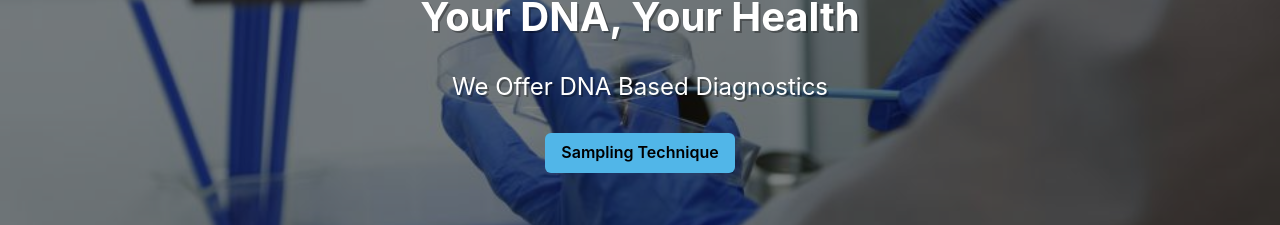
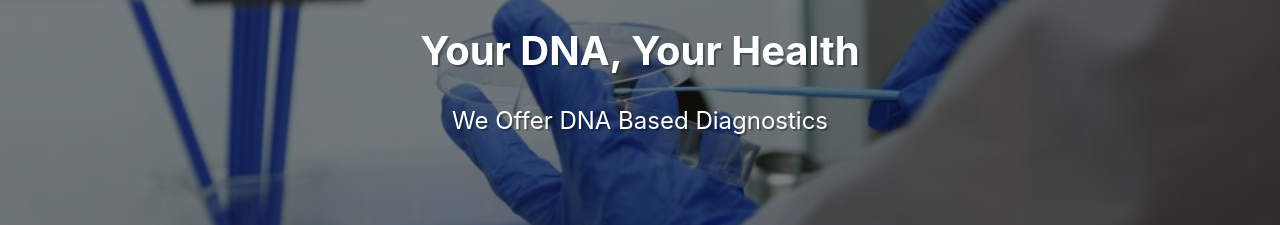
Before and after one commit to frectonz/mrc-et, a Next.js app: page /tests in a window 1280 px wide. Shown: the part 197-422 px from the top of the page. Built offline with nearby package versions, Linux system fonts and the light colour scheme.

Commit message:
removing sampling techniques link

```diff
--- a/cms/collections/pages.ts
+++ b/cms/collections/pages.ts
@@ -136,11 +136,6 @@ const testsPage: CmsCollectionFile = {
       name: "headline_image",
       widget: "image",
     },
-    {
-      label: "Sampling Technique Labels",
-      name: "sampling_technique",
-      widget: "string",
-    },
   ],
 };
 
--- a/data/pages/tests.json
+++ b/data/pages/tests.json
@@ -1,6 +1,5 @@
 {
   "headline_title": "Your DNA, Your Health",
   "headline_detail": "We Offer DNA Based Diagnostics",
-  "headline_image": "/image/lab.jpg",
-  "sampling_technique": "Sampling Technique"
+  "headline_image": "/image/lab.jpg"
 }
--- a/pages/tests/index.tsx
+++ b/pages/tests/index.tsx
@@ -24,7 +24,6 @@ export default function Tests({ tests }: TestsPageProps) {
       }}
       tests={tests}
       seoTitle="Tests"
-      samplingTechniqueLabel={test.sampling_technique}
     />
   );
 }
--- a/templates/TestsTemplate.tsx
+++ b/templates/TestsTemplate.tsx
@@ -10,20 +10,17 @@ import Hero from "../components/main/Hero";
 import TestsList from "../components/tests/TestsList";
 import MainContainer from "../components/utils/MainContainer";
 import TestsSearchInput from "../components/utils/TestsSearchInput";
-import SecondaryButton from "../components/utils/SecondaryButton";
 
 interface TestsTemplateProps {
   hero: HeroData;
   seoTitle: string;
   tests: TestData[];
-  samplingTechniqueLabel: string;
 }
 
 export default function TestsTemplate({
   hero,
   tests,
   seoTitle,
-  samplingTechniqueLabel,
 }: TestsTemplateProps) {
   const [selectedOption, setSelectedOption] = useState("");
 
@@ -44,11 +41,7 @@ export default function TestsTemplate({
         image={hero.headlineImage}
         title={hero.headlineTitle}
         text={hero.headlineDetail}
-      >
-        <a href="/sampling-techniques.pdf">
-          <SecondaryButton>{samplingTechniqueLabel}</SecondaryButton>
-        </a>
-      </Hero>
+      />
 
       <MainContainer my={30}>
         <TestsSearchInput
```
